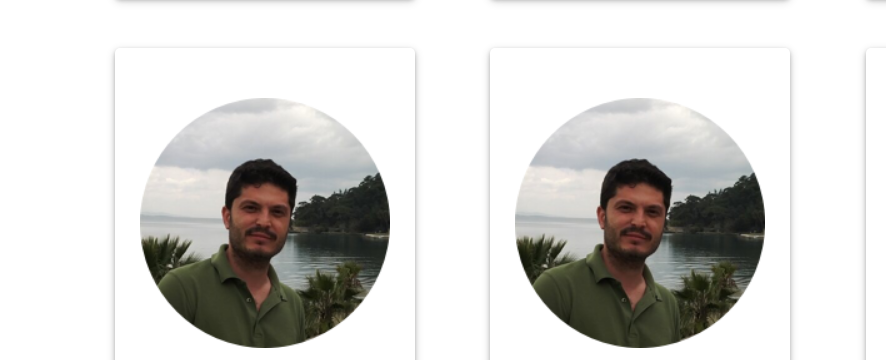
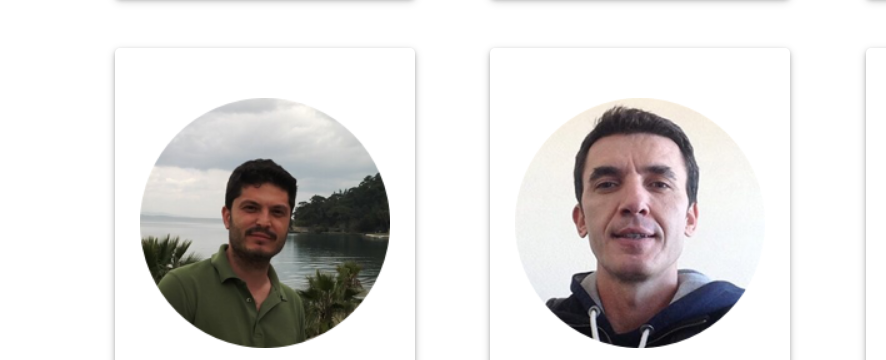
Before and after one commit to malikalbeik/Bilgent, a website: page speakers.html in a window 1280 px wide. Shown: the part 1580-1940 px from the top of the page, 0-886 px from the left. Drawn offline with nearby package versions, Linux system fonts and the light colour scheme.

Commit message:
Fix: image fix

```diff
--- a/speakers.html
+++ b/speakers.html
@@ -136,7 +136,7 @@
                     </li>
 
                     <li class="wow fadeIn">
-                        <img src="resources/cagtaykaraaslan.png" alt="speakers photo">
+                        <img src="resources/bunyaminakgul.png" alt="speakers photo">
                         <p class="name_surname">Doç. Dr. Bünyamin Akgül</p>
                         <p class="description">
                             İzmir Yüksek Teknoloji Enstitüsü <br> Genetik
```
